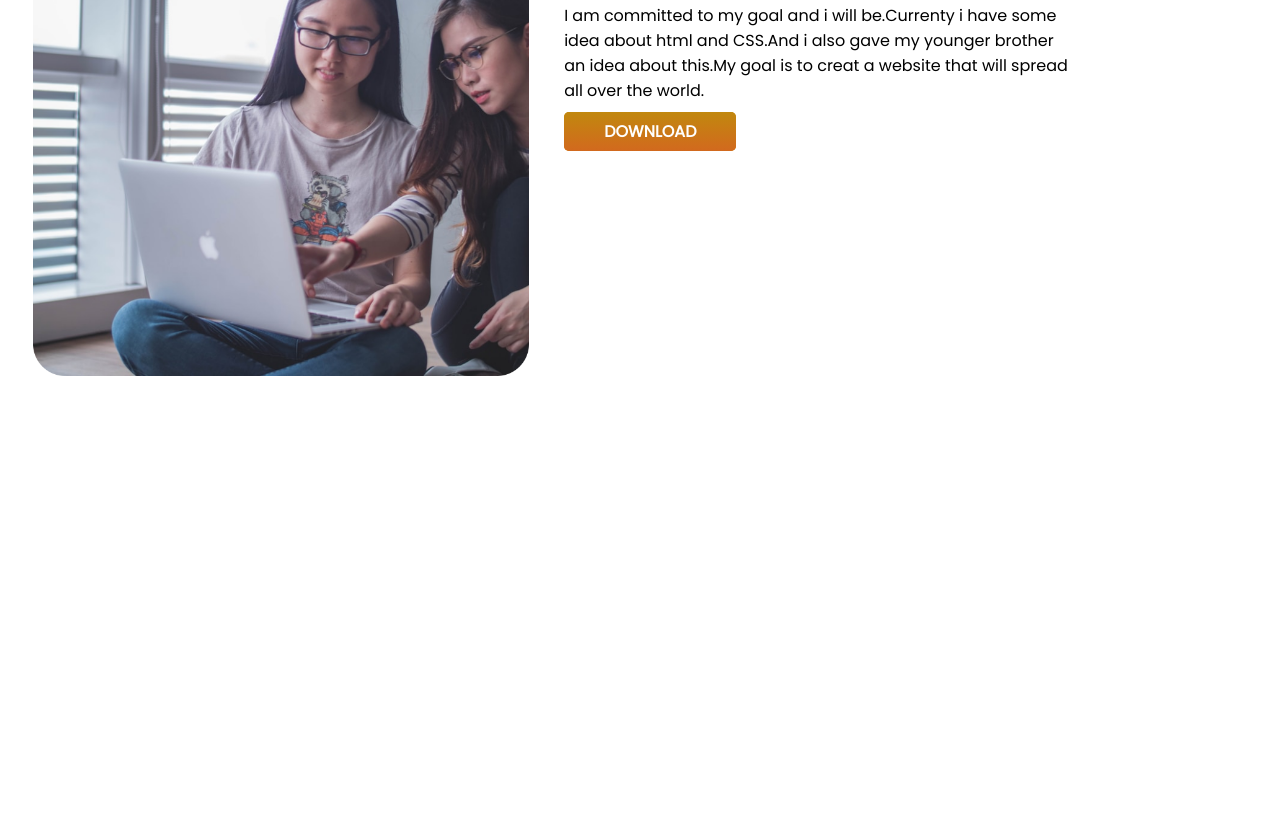
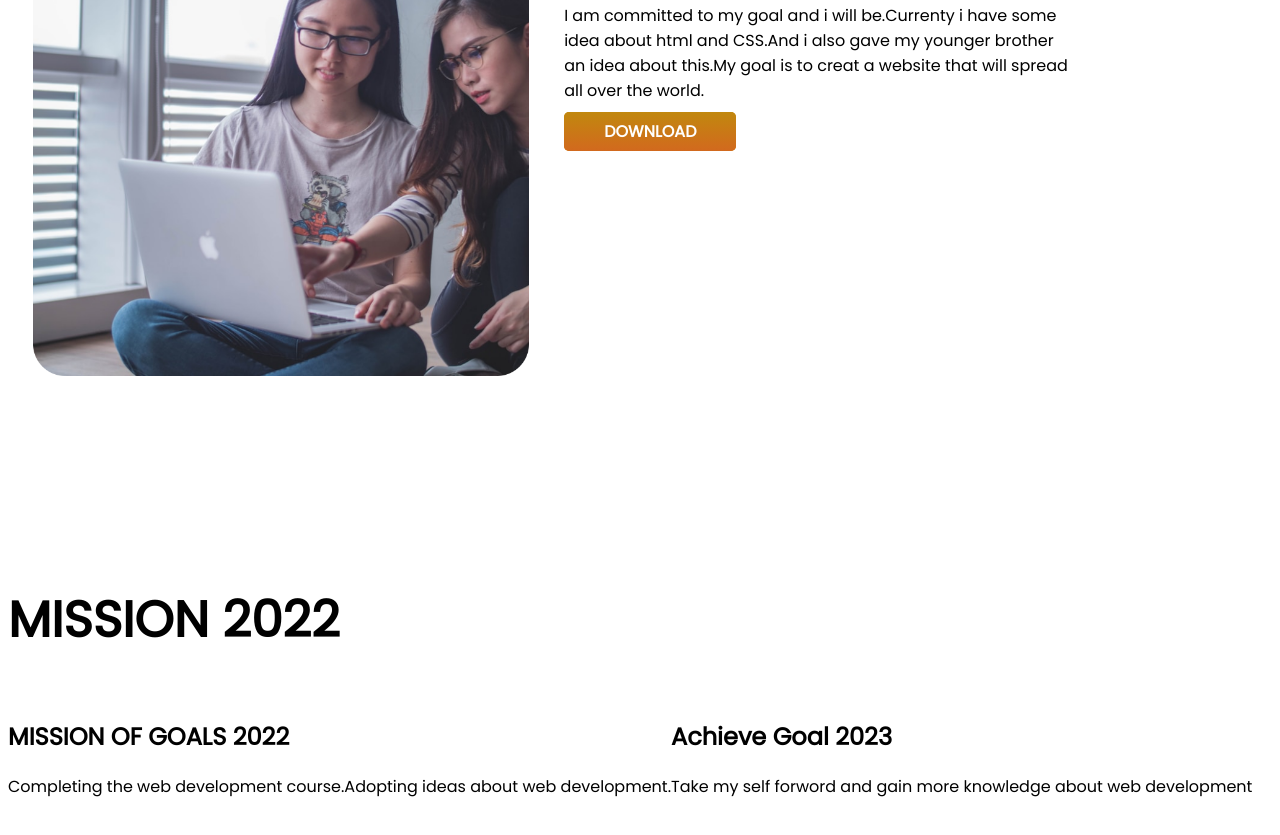
Before and after one commit to PunamNA/developer-portfolio, a plain HTML site: page index.html in a window 1280 px wide. Shown: the part 830-1665 px from the top of the page. Before the commit the page ends 1413 px from the top, so only its background shows below. Drawn offline with Linux system fonts and the light colour scheme.

Commit message:
mission 2022

```diff
--- a/index.html
+++ b/index.html
@@ -11,7 +11,7 @@
     <title>Punam Portfolio</title>
 </head>
 <body>
-    <section>
+    <section class="develop">
         <div class="half">
             <h1>Welcome TO</h1>
             <h1><span class="color">PuNAm DreAmSiTe </span></h1>
@@ -25,7 +25,7 @@
         <img src="./light.png" alt="">
     </div>
 </section>
-<section class="develop">
+<section class="develop" >
     <div class="half">
         <img src="./pictures/coding.png" alt="">
     </div>
@@ -36,6 +36,21 @@
         <a class="link-button" href="blank">DOWNLOAD</a>
     </div>
 </section>
+<section >
+    <h1>MISSION 2022</h1>
+<section  >
+    <div class="develop">
+      <div class="mission">
+           <h2>MISSION OF GOALS 2022</h2>
+     <p>  Completing the web development course.Adopting ideas about web development.</P>
+        </div>
+     <div class="mission" >
+        <h2>Achieve Goal 2023 </h2>
+        <p>Take my self forword and gain more knowledge about web development</p>
+    </div>
+    </div>
+
+</section>
 
 
 
--- a/style.css
+++ b/style.css
@@ -7,7 +7,7 @@ h1{
 .color{
     color:chocolate
 }
-section{
+.develop{
     display: flex;
     margin-bottom: 200px;
 }
@@ -26,5 +26,4 @@ section{
     background-color: rgb(202, 133, 4);
     padding: 8px 40px;
     border-radius: 5px;
-
 }
```
